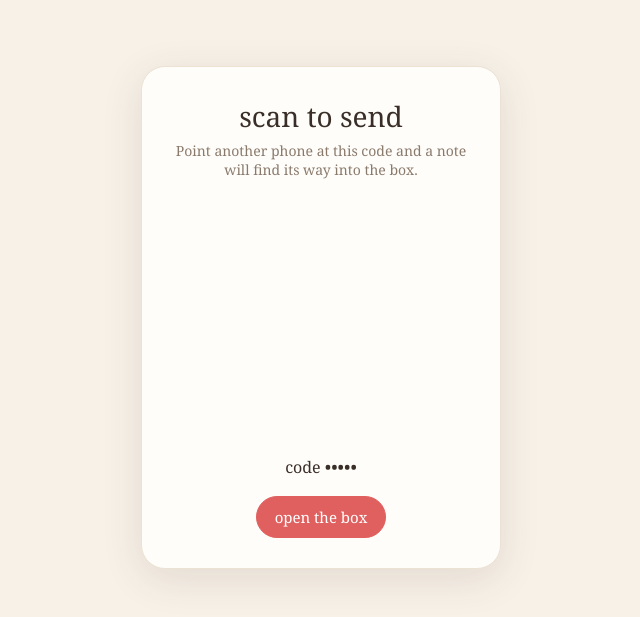
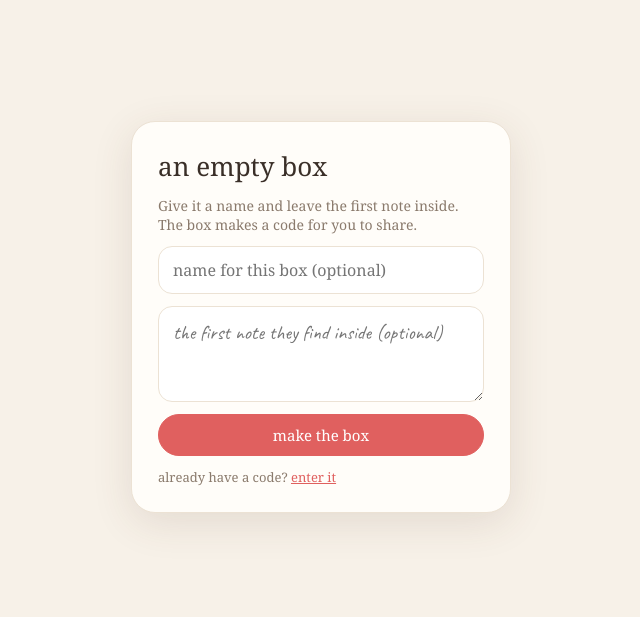
Before and after one commit to kurunami31/Lovebox, a website: page public/index.html in a window 1280 px wide. Shown: the part 83-700 px from the top of the page, without its empty margins (319-959 px from the left). Drawn offline with Linux system fonts and the light colour scheme; no server answers.

Commit message:
Fix welcome overlay covering onboarding on fresh visits
Welcome (QR) screen was not hidden by default and sat above the
onboarding card, so a first-time visitor saw a blank QR with no box
code. Hidden until a box loads, z-index lowered, stale stored codes
cleared when the box no longer exists.

```diff
--- a/public/css/base.css
+++ b/public/css/base.css
@@ -236,7 +236,7 @@ body {
 .welcome {
   position: fixed;
   inset: 0;
-  z-index: 60;
+  z-index: 45;
   display: flex;
   align-items: center;
   justify-content: center;
--- a/public/index.html
+++ b/public/index.html
@@ -12,8 +12,8 @@
 </head>
 <body>
 
-<!-- first thing: the QR to share this box -->
-<div class="welcome" id="welcome">
+<!-- first thing: the QR to share this box (shown only once the box is loaded) -->
+<div class="welcome hidden" id="welcome">
   <div class="welcome__card">
     <h1 class="welcome__title">scan to send</h1>
     <p class="welcome__sub">Point another phone at this code and a note will find its way into the box.</p>
--- a/public/js/app.js
+++ b/public/js/app.js
@@ -357,6 +357,7 @@
         startOnboarding();
         return;
       }
+      localStorage.removeItem('keepsake.code');
     }
     startOnboarding();
   }
```
